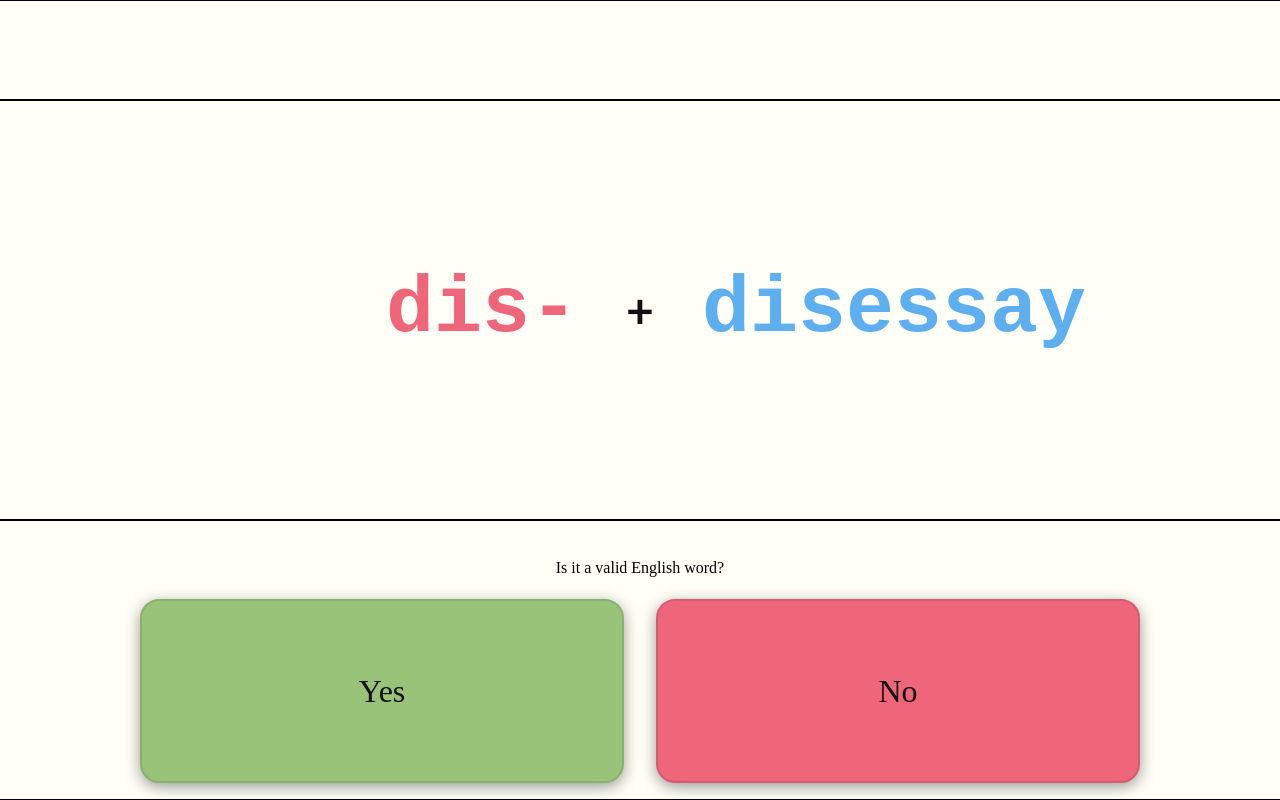
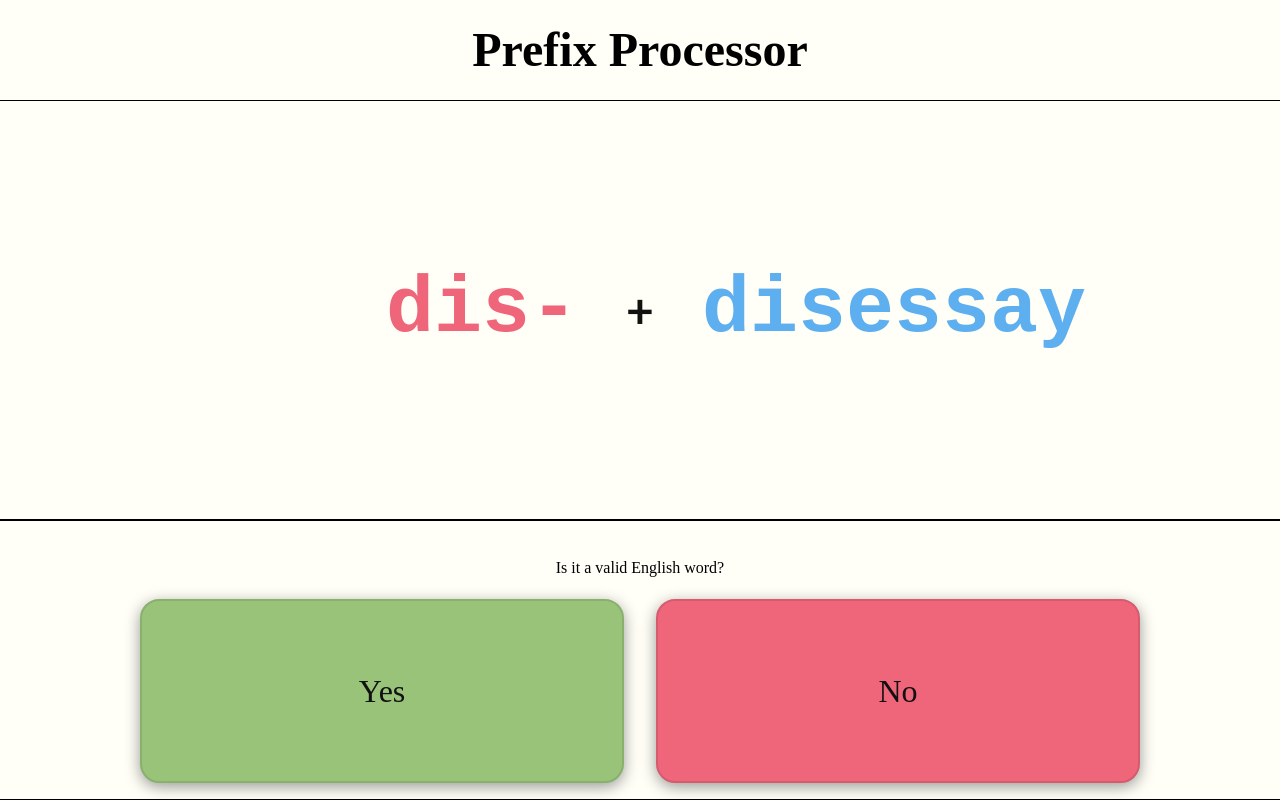
Before and after one commit to TheStarViper/Prefix-Processor, a SvelteKit app in the folder frontend/: page / in a window 1280 px wide. Built offline with nearby package versions, Linux system fonts and the light colour scheme; no server answers.

Commit message:
add title to header

```diff
--- a/frontend/src/routes/+page.svelte
+++ b/frontend/src/routes/+page.svelte
@@ -57,7 +57,9 @@
 </script>
 
 <main>
-	<header></header>
+	<header>
+		<h1>Prefix Processor</h1>
+	</header>
 
 	<section>
 		<Compound {word} {prefix} />
@@ -81,7 +83,18 @@
 		grid-template-rows: var(--header-height) 3fr 2fr;
 	}
 
-	main * {
+	main > section {
 		border-block: 1px solid black;
 	}
+
+	header {
+		height: 100%;
+		display: grid;
+		place-content: center;
+	}
+
+	h1 {
+		text-align: center;
+		font-size: 3rem;
+	}
 </style>
```
